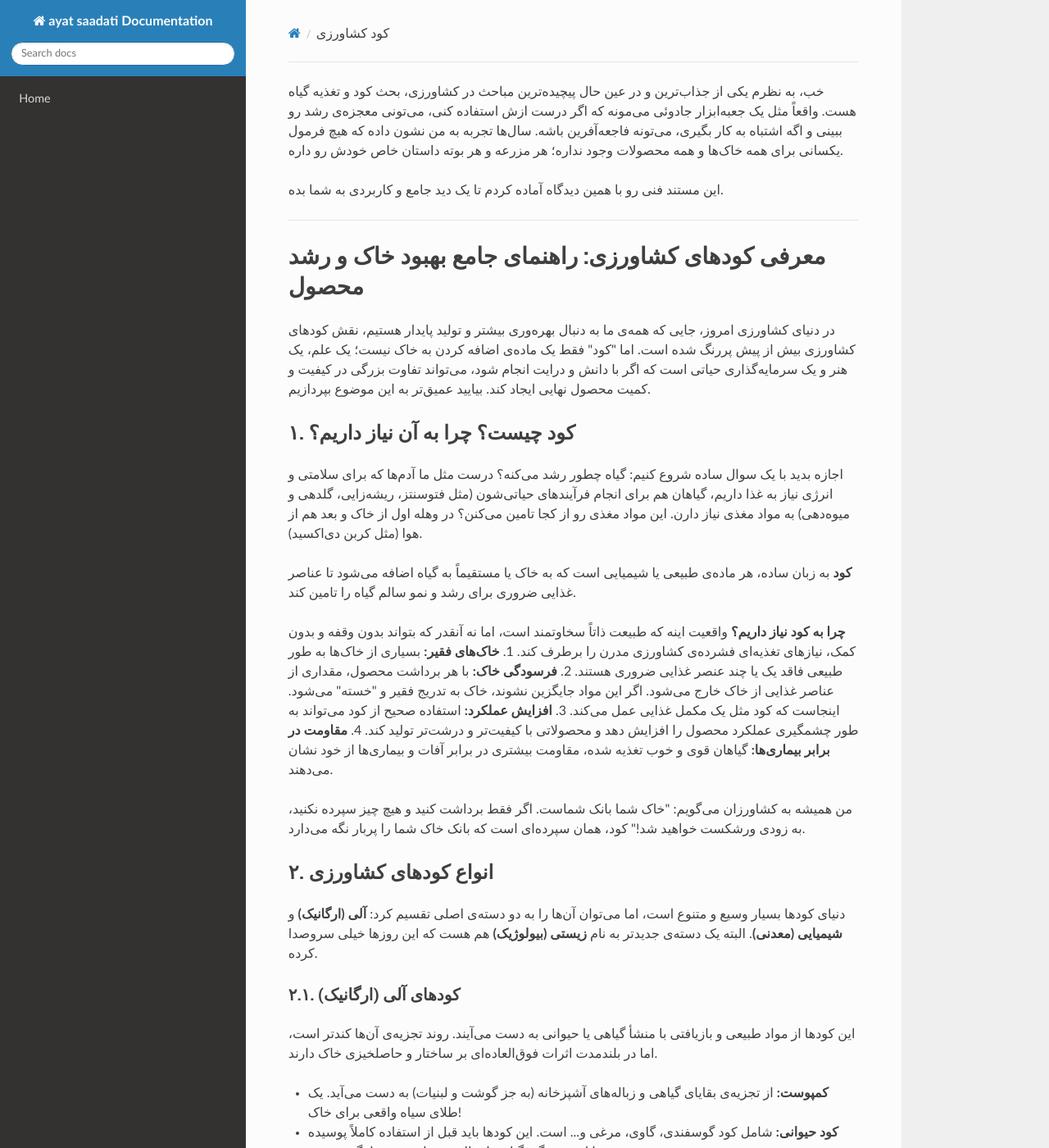
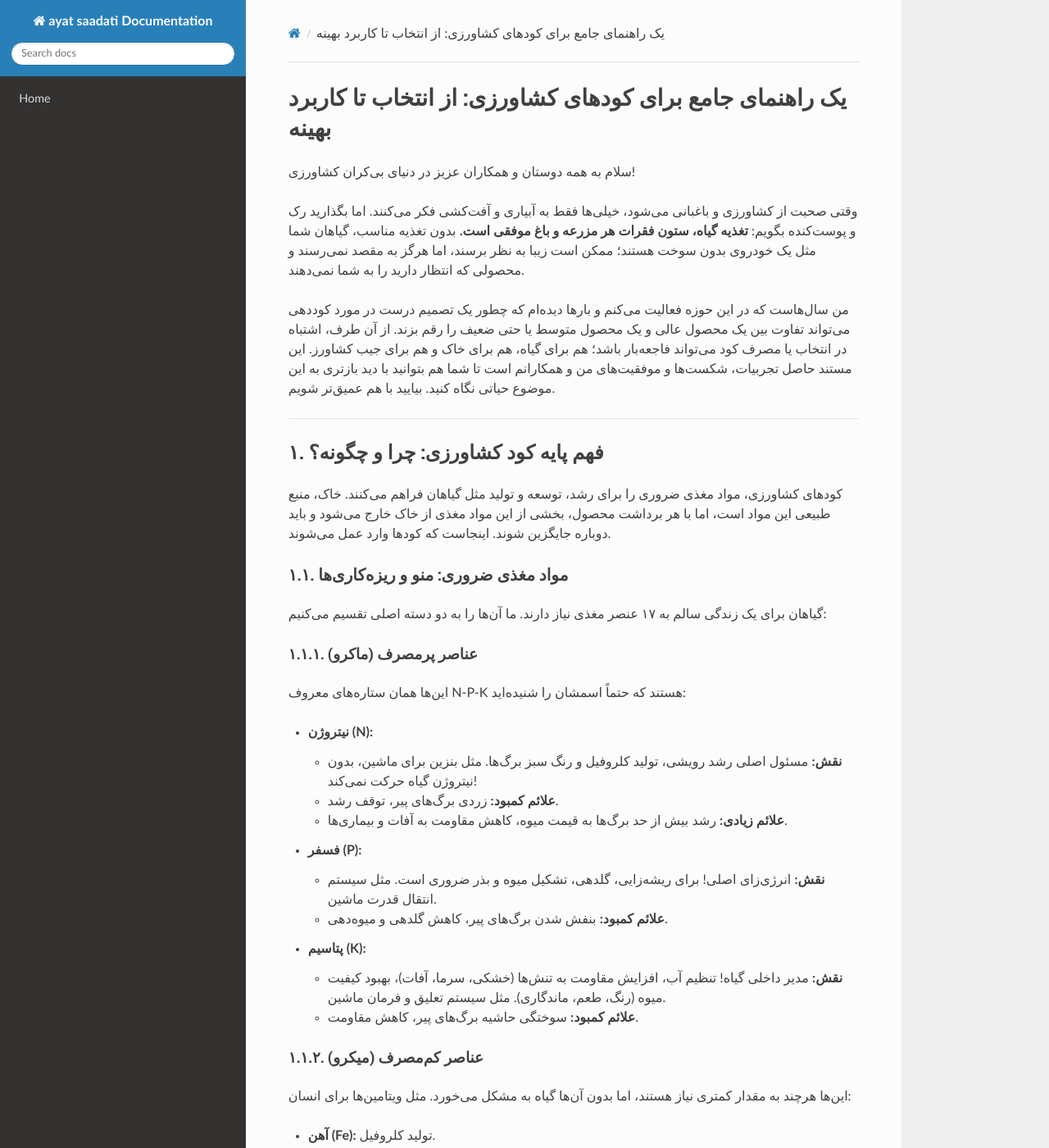
Before and after one commit to sahandsahabi553-prog/terraform-google-semantic-docs, an MkDocs documentation site: the page built from docs/کود-کشاورزی.md, in a window 1280 px wide and 1400 px high. Shown: the whole window at 82% size. Built offline with MkDocs 1.6.1, drawn with Linux system fonts in a browser that asks for light colours; nearby versions of some CDN libraries; some of the changed text lies outside the part shown.

Commit message:
Doc: کود کشاورزی

```diff
--- a/docs/کود-کشاورزی.md
+++ b/docs/کود-کشاورزی.md
@@ -1,72 +1,115 @@
-خب، به نظرم یکی از جذاب‌ترین و در عین حال پیچیده‌ترین مباحث در کشاورزی، بحث کود و تغذیه گیاه هست. واقعاً مثل یک جعبه‌ابزار جادوئی می‌مونه که اگر درست ازش استفاده کنی، می‌تونی معجزه‌ی رشد رو ببینی و اگه اشتباه به کار بگیری، می‌تونه فاجعه‌آفرین باشه. سال‌ها تجربه به من نشون داده که هیچ فرمول یکسانی برای همه خاک‌ها و همه محصولات وجود نداره؛ هر مزرعه و هر بوته داستان خاص خودش رو داره.
+# یک راهنمای جامع برای کودهای کشاورزی: از انتخاب تا کاربرد بهینه
 
-این مستند فنی رو با همین دیدگاه آماده کردم تا یک دید جامع و کاربردی به شما بده.
+سلام به همه دوستان و همکاران عزیز در دنیای بی‌کران کشاورزی!
+
+وقتی صحبت از کشاورزی و باغبانی می‌شود، خیلی‌ها فقط به آبیاری و آفت‌کشی فکر می‌کنند. اما بگذارید رک و پوست‌کنده بگویم: **تغذیه گیاه، ستون فقرات هر مزرعه و باغ موفقی است.** بدون تغذیه مناسب، گیاهان شما مثل یک خودروی بدون سوخت هستند؛ ممکن است زیبا به نظر برسند، اما هرگز به مقصد نمی‌رسند و محصولی که انتظار دارید را به شما نمی‌دهند.
+
+من سال‌هاست که در این حوزه فعالیت می‌کنم و بارها دیده‌ام که چطور یک تصمیم درست در مورد کوددهی می‌تواند تفاوت بین یک محصول عالی و یک محصول متوسط یا حتی ضعیف را رقم بزند. از آن طرف، اشتباه در انتخاب یا مصرف کود می‌تواند فاجعه‌بار باشد؛ هم برای گیاه، هم برای خاک و هم برای جیب کشاورز. این مستند حاصل تجربیات، شکست‌ها و موفقیت‌های من و همکارانم است تا شما هم بتوانید با دید بازتری به این موضوع حیاتی نگاه کنید. بیایید با هم عمیق‌تر شویم.
 
 ---
 
-# معرفی کودهای کشاورزی: راهنمای جامع بهبود خاک و رشد محصول
+## ۱. فهم پایه کود کشاورزی: چرا و چگونه؟
 
-در دنیای کشاورزی امروز، جایی که همه‌ی ما به دنبال بهره‌وری بیشتر و تولید پایدار هستیم، نقش کودهای کشاورزی بیش از پیش پررنگ شده است. اما "کود" فقط یک ماده‌ی اضافه کردن به خاک نیست؛ یک علم، یک هنر و یک سرمایه‌گذاری حیاتی است که اگر با دانش و درایت انجام شود، می‌تواند تفاوت بزرگی در کیفیت و کمیت محصول نهایی ایجاد کند. بیایید عمیق‌تر به این موضوع بپردازیم.
+کودهای کشاورزی، مواد مغذی ضروری را برای رشد، توسعه و تولید مثل گیاهان فراهم می‌کنند. خاک، منبع طبیعی این مواد است، اما با هر برداشت محصول، بخشی از این مواد مغذی از خاک خارج می‌شود و باید دوباره جایگزین شوند. اینجاست که کودها وارد عمل می‌شوند.
 
-## ۱. کود چیست؟ چرا به آن نیاز داریم؟
+### ۱.۱. مواد مغذی ضروری: منو و ریزه‌کاری‌ها
 
-اجازه بدید با یک سوال ساده شروع کنیم: گیاه چطور رشد می‌کنه؟ درست مثل ما آدم‌ها که برای سلامتی و انرژی نیاز به غذا داریم، گیاهان هم برای انجام فرآیندهای حیاتی‌شون (مثل فتوسنتز، ریشه‌زایی، گلدهی و میوه‌دهی) به مواد مغذی نیاز دارن. این مواد مغذی رو از کجا تامین می‌کنن؟ در وهله اول از خاک و بعد هم از هوا (مثل کربن دی‌اکسید).
+گیاهان برای یک زندگی سالم به ۱۷ عنصر مغذی نیاز دارند. ما آن‌ها را به دو دسته اصلی تقسیم می‌کنیم:
 
-**کود** به زبان ساده، هر ماده‌ی طبیعی یا شیمیایی است که به خاک یا مستقیماً به گیاه اضافه می‌شود تا عناصر غذایی ضروری برای رشد و نمو سالم گیاه را تامین کند.
+#### ۱.۱.۱. عناصر پرمصرف (ماکرو)
 
-**چرا به کود نیاز داریم؟**
-واقعیت اینه که طبیعت ذاتاً سخاوتمند است، اما نه آنقدر که بتواند بدون وقفه و بدون کمک، نیازهای تغذیه‌ای فشرده‌ی کشاورزی مدرن را برطرف کند.
-1.  **خاک‌های فقیر:** بسیاری از خاک‌ها به طور طبیعی فاقد یک یا چند عنصر غذایی ضروری هستند.
-2.  **فرسودگی خاک:** با هر برداشت محصول، مقداری از عناصر غذایی از خاک خارج می‌شود. اگر این مواد جایگزین نشوند، خاک به تدریج فقیر و "خسته" می‌شود. اینجاست که کود مثل یک مکمل غذایی عمل می‌کند.
-3.  **افزایش عملکرد:** استفاده صحیح از کود می‌تواند به طور چشمگیری عملکرد محصول را افزایش دهد و محصولاتی با کیفیت‌تر و درشت‌تر تولید کند.
-4.  **مقاومت در برابر بیماری‌ها:** گیاهان قوی و خوب تغذیه شده، مقاومت بیشتری در برابر آفات و بیماری‌ها از خود نشان می‌دهند.
+این‌ها همان ستاره‌های معروف N-P-K هستند که حتماً اسمشان را شنیده‌اید:
 
-من همیشه به کشاورزان می‌گویم: "خاک شما بانک شماست. اگر فقط برداشت کنید و هیچ چیز سپرده نکنید، به زودی ورشکست خواهید شد!" کود، همان سپرد‌ه‌ای است که بانک خاک شما را پربار نگه می‌دارد.
+*   **نیتروژن (N):**
+    *   **نقش:** مسئول اصلی رشد رویشی، تولید کلروفیل و رنگ سبز برگ‌ها. مثل بنزین برای ماشین، بدون نیتروژن گیاه حرکت نمی‌کند!
+    *   **علائم کمبود:** زردی برگ‌های پیر، توقف رشد.
+    *   **علائم زیادی:** رشد بیش از حد برگ‌ها به قیمت میوه، کاهش مقاومت به آفات و بیماری‌ها.
+*   **فسفر (P):**
+    *   **نقش:** انرژی‌زای اصلی! برای ریشه‌زایی، گلدهی، تشکیل میوه و بذر ضروری است. مثل سیستم انتقال قدرت ماشین.
+    *   **علائم کمبود:** بنفش شدن برگ‌های پیر، کاهش گلدهی و میوه‌دهی.
+*   **پتاسیم (K):**
+    *   **نقش:** مدیر داخلی گیاه! تنظیم آب، افزایش مقاومت به تنش‌ها (خشکی، سرما، آفات)، بهبود کیفیت میوه (رنگ، طعم، ماندگاری). مثل سیستم تعلیق و فرمان ماشین.
+    *   **علائم کمبود:** سوختگی حاشیه برگ‌های پیر، کاهش مقاومت.
 
-## ۲. انواع کودهای کشاورزی
+#### ۱.۱.۲. عناصر کم‌مصرف (میکرو)
 
-دنیای کودها بسیار وسیع و متنوع است، اما می‌توان آن‌ها را به دو دسته‌ی اصلی تقسیم کرد: **آلی (ارگانیک)** و **شیمیایی (معدنی)**. البته یک دسته‌ی جدیدتر به نام **زیستی (بیولوژیک)** هم هست که این روزها خیلی سروصدا کرده.
+این‌ها هرچند به مقدار کمتری نیاز هستند، اما بدون آن‌ها گیاه به مشکل می‌خورد. مثل ویتامین‌ها برای انسان:
 
-### ۲.۱. کودهای آلی (ارگانیک)
+*   **آهن (Fe):** تولید کلروفیل.
+*   **روی (Zn):** رشد و تولید هورمون‌ها.
+*   **منگنز (Mn):** فتوسنتز و تنفس.
+*   **بور (B):** گرده‌افشانی و تشکیل میوه.
+*   **مس (Cu):** فتوسنتز و متابولیسم.
+*   **مولیبدن (Mo):** تثبیت نیتروژن.
+*   **کلر (Cl):** تنظیم آب.
 
-این کودها از مواد طبیعی و بازیافتی با منشأ گیاهی یا حیوانی به دست می‌آیند. روند تجزیه‌ی آن‌ها کندتر است، اما در بلندمدت اثرات فوق‌العاده‌ای بر ساختار و حاصلخیزی خاک دارند.
+### ۱.۲. کودهای آلی در برابر شیمیایی: جدال سنتی یا همزیستی مسالمت‌آمیز؟
 
-*   **کمپوست:** از تجزیه‌ی بقایای گیاهی و زباله‌های آشپزخانه (به جز گوشت و لبنیات) به دست می‌آید. یک طلای سیاه واقعی برای خاک!
-*   **کود حیوانی:** شامل کود گوسفندی، گاوی، مرغی و... است. این کودها باید قبل از استفاده کاملاً پوسیده شوند تا از سوختگی گیاه و انتقال بذر علف هرز جلوگیری شود.
-*   **کود سبز:** کاشت یک محصول خاص (مثل شبدر، یونجه یا باقلا) و سپس شخم زدن و برگرداندن آن به خاک قبل از گلدهی. این روش به خصوص برای بهبود ساختار خاک و افزودن نیتروژن عالی است.
-*   **ورمی‌کمپوست:** کود تولید شده توسط کرم خاکی. حاوی هورمون‌های رشد و عناصر غذایی بسیار غنی و قابل جذب است.
+این بحث همیشه داغ است. واقعیت این است که هر دو نوع جایگاه خود را دارند و انتخاب آن‌ها بستگی به هدف، شرایط خاک و فلسفه کشاورزی شما دارد.
 
-**مزایای کودهای آلی:**
-*   بهبود ساختار فیزیکی خاک (افزایش ظرفیت نگهداری آب، تهویه بهتر).
-*   افزایش فعالیت میکروارگانیسم‌های مفید خاک.
-*   تامین تدریجی و پایدار عناصر غذایی.
-*   کاهش فرسایش خاک.
-*   دوستدار محیط زیست.
+| ویژگی            | کودهای آلی (مانند کمپوست، کود حیوانی، ورمی‌کمپوست)                                     | کودهای شیمیایی (مانند اوره، DAP، سولفات پتاسیم)                                        |
+| :--------------- | :------------------------------------------------------------------------------------- | :------------------------------------------------------------------------------------- |
+| **منبع**         | بقایای گیاهی و جانوری                                                                  | فرآیندهای صنعتی و معدنی                                                               |
+| **سرعت آزادسازی** | کند و تدریجی، بهبود ساختار خاک در بلندمدت                                              | سریع و قابل دسترس گیاه، نتایج فوری                                                     |
+| **اثر بر خاک**    | بهبود ساختار خاک، افزایش فعالیت میکروبی، افزایش ظرفیت نگهداری آب، غنی‌سازی با هوموس | تأثیر مستقیم بر pH خاک (برخی اسیدی، برخی قلیایی)، در صورت مصرف بی‌رویه کاهش فعالیت میکروبی |
+| **محتوای غذایی**  | معمولاً غلظت پایین‌تر، حاوی تمامی عناصر کم‌مصرف و پرمصرف به صورت طبیعی                | غلظت بالا، فرموله شده برای تأمین عناصر خاص (N-P-K مشخص)                               |
+| **هزینه**         | بسته به نوع ممکن است در ابتدا بیشتر باشد، اما در بلندمدت به صرفه است                 | معمولاً در کوتاه‌مدت ارزان‌تر                                                          |
+| **دوستدار محیط زیست** | بسیار دوستدار محیط زیست                                                                | در صورت مصرف بی‌رویه می‌تواند باعث آلودگی آب و خاک شود                                 |
+| **مثال‌ها**       | کود گاوی، مرغی، کمپوست، ورمی‌کمپوست، کود سبز                                           | اوره، سوپرفسفات، سولفات پتاسیم، NPKهای مختلف                                          |
 
-**معایب کودهای آلی:**
-*   معمولاً غلظت عناصر غذایی پایین‌تری دارند.
-*   نیاز به حجم بیشتری برای تاثیرگذاری.
-*   ممکن است بوی نامطبوع داشته باشند یا ناقل بذر علف هرز و بیماری باشند (اگر به درستی کمپوست نشوند).
-*   تأثیر آن‌ها کندتر است.
+**نظر من؟** یک کشاورزی پایدار و موفق، ترکیبی از هر دو را به کار می‌گیرد. کودهای آلی برای سلامت بلندمدت خاک و کودهای شیمیایی برای تأمین سریع و دقیق نیازهای گیاه در فازهای حساس رشد.
 
-### ۲.۲. کودهای شیمیایی (معدنی)
+---
 
-این کودها در کارخانه‌ها و با فرآیندهای شیمیایی تولید می‌شوند. حاوی غلظت‌های بالایی از عناصر غذایی مشخص هستند و تاثیرگذاری سریعی دارند.
+## ۲. انتخاب کود مناسب: یک تصمیم حیاتی
 
-*   **ماکروالمنت‌ها (عناصر پرمصرف):** این‌ها "سه تفنگدار" تغذیه گیاه هستند:
-    *   **N (نیتروژن):** مسئول رشد رویشی، سرسبزی برگ‌ها و تولید پروتئین. کمبودش باعث زردی برگ‌های پیر می‌شود.
-    *   **P (فسفر):** کلید ریشه‌زایی قوی، گلدهی، میوه‌دهی و انتقال انرژی در گیاه. کمبودش باعث ارغوانی شدن برگ‌ها می‌شود.
-    *   **K (پتاسیم):** عامل مقاومت گیاه در برابر تنش‌ها (خشکی، سرما، آفات)، تنظیم آب در گیاه و کیفیت میوه. کمبودش باعث سوختگی حاشیه برگ‌ها می‌شود.
-    *   **فرمولاسیون NPK:** کودها اغلب با سه عدد روی بسته‌بندی مشخص می‌شوند (مثلاً 20-20-20 یا 10-52-10). این اعداد به ترتیب درصد نیتروژن، فسفر و پتاسیم موجود در کود را نشان می‌دهند.
-*   **میکروالمنت‌ها (عناصر کم‌مصرف):** با اینکه گیاه به مقدار کمتری از آن‌ها نیاز دارد، اما برای سلامتی کامل حیاتی هستند. مثل آهن (Fe)، روی (Zn)، منگنز (Mn)، مس (Cu)، بور (B)، مولیبدن (Mo) و کلر (Cl). کمبود هر کدام می‌تواند منجر به مشکلات جدی در رشد و عملکرد شود.
-*   **کودهای مایع:** به راحتی در آب حل می‌شوند و برای محلول‌پاشی یا کود آبیاری مناسب هستند. جذب سریع‌تری دارند.
-*   **کودهای گرانوله:** به شکل دانه‌های کوچک هستند و به آرامی در خاک آزاد می‌شوند.
+انتخاب کود مناسب، مثل انتخاب یک داروی دقیق برای یک بیماری خاص است. نمی‌شود سرسری گرفت.
 
-**مزایای کودهای شیمیایی:**
-*   غلظت بالای عناصر غذایی و کارایی بالا.
-*   تأثیرگذاری سریع و قابل پیش‌بینی.
-*   فرمولاسیون دقیق برای نیازهای خاص گیاه و خاک.
-*   حمل و نقل و نگهداری آسان‌تر در حجم کمتر.
+### ۲.۱. مرحله ۱: آزمایش خاک - کلید طلایی!
 
-**معایب کودهای شیمیایی:**
-*   استفاده نادرست می‌تواند به گیاه آسیب بزند (سوختگی).
+این مهم‌ترین قدم است، و متأسفانه خیلی‌ها از آن غافل می‌شوند. من خودم بارها شاهد بوده‌ام که کشاورزان بدون آزمایش خاک، اقدام به کوددهی کرده‌اند و نه تنها نتیجه نگرفته‌اند، بلکه به خاک و گیاهانشان آسیب هم زده‌اند.
+
+*   **چرا آزمایش خاک؟**
+    *   دقیقاً می‌فهمید چه عناصری در خاک کم یا زیاد است.
+    *   pH خاک را مشخص می‌کند (اسیدی، خنثی، قلیایی) که برای جذب مواد مغذی حیاتی است.
+    *   میزان مواد آلی خاک را نشان می‌دهد.
+    *   از کوددهی بی‌مورد و هزینه‌های اضافی جلوگیری می‌کند.
+*   **چگونه؟**
+    *   نمونه‌برداری صحیح: از نقاط مختلف مزرعه و از عمق‌های مختلف (بسته به نوع گیاه و ریشه‌زایی) نمونه بگیرید.
+    *   ارسال به آزمایشگاه معتبر: آزمایشگاه‌های کشاورزی نتایج دقیق و توصیه‌های کوددهی می‌دهند.
+    *   **نکته:** شرکت‌هایی مثل [کالاتک](https://kalatakco.com/) می‌توانند در این زمینه به شما مشاوره و راهنمایی‌های لازم را ارائه دهند.
+
+### ۲.۲. مرحله ۲: نیازهای گیاه - هر گیاهی قصه خودش را دارد
+
+هر گیاهی در هر مرحله از رشد، نیازهای متفاوتی دارد:
+
+*   **فاز رویشی (رشد برگ و ساقه):** نیاز بیشتر به نیتروژن (N).
+*   **فاز گلدهی و ریشه‌زایی:** نیاز بیشتر به فسفر (P).
+*   **فاز میوه‌دهی و دانه‌بندی:** نیاز بیشتر به پتاسیم (K).
+
+مثلاً، یک گیاه سبزیجات برگی مثل کاهو یا اسفناج، در طول دوره رشد، به نیتروژن بیشتری نیاز دارد، در حالی که گوجه‌فرنگی در زمان میوه‌دهی به پتاسیم و فسفر بیشتری احتیاج دارد.
+
+### ۲.۳. مرحله ۳: شرایط محیطی - زمین بازی شما
+
+*   **نوع خاک:** خاک‌های شنی مواد مغذی را سریع‌تر از دست می‌دهند، در حالی که خاک‌های رسی می‌توانند آن‌ها را بهتر نگه دارند.
+*   **آب و هوا:** بارندگی زیاد می‌تواند باعث شسته شدن نیتروژن شود. دمای پایین ممکن است جذب فسفر را مختل کند.
+*   **آبیاری:** در سیستم‌های آبیاری قطره‌ای، می‌توان کوددهی را دقیق‌تر و کارآمدتر انجام داد (کودآبیاری).
+
+---
+
+## ۳. روش‌های کاربرد کود: هنر و علم
+
+کوددهی فقط ریختن کود روی زمین نیست؛ یک فرآیند مهندسی‌شده است که باید با دقت انجام شود.
+
+### ۳.۱. پخش سطحی (Broadcasting)
+
+*   **توضیح:** کود به صورت یکنواخت روی سطح خاک پخش می‌شود.
+*   **کاربرد:** معمولاً برای کودهای آلی (مانند کمپوست) یا کودهای شیمیایی گرانوله قبل از شخم و آماده‌سازی زمین.
+*   **مزایا:** سادگی.
+*   **معایب:** هدررفت بالا، دسترسی کمتر گیاه به کود در مراحل اولیه.
+
+### ۳.۲. نواری (Banding)
+
+*   **توضیح:** کود در نوارهایی در کنار ردیف‌های کاشت یا در عمق مشخصی از خاک قرار داده می‌شود.
+*   **کاربرد:** برای گیاهانی که نیازهای غذایی خاصی در ابتدای رشد دارند.
+*   **مزایا:** کاهش هدر
```
